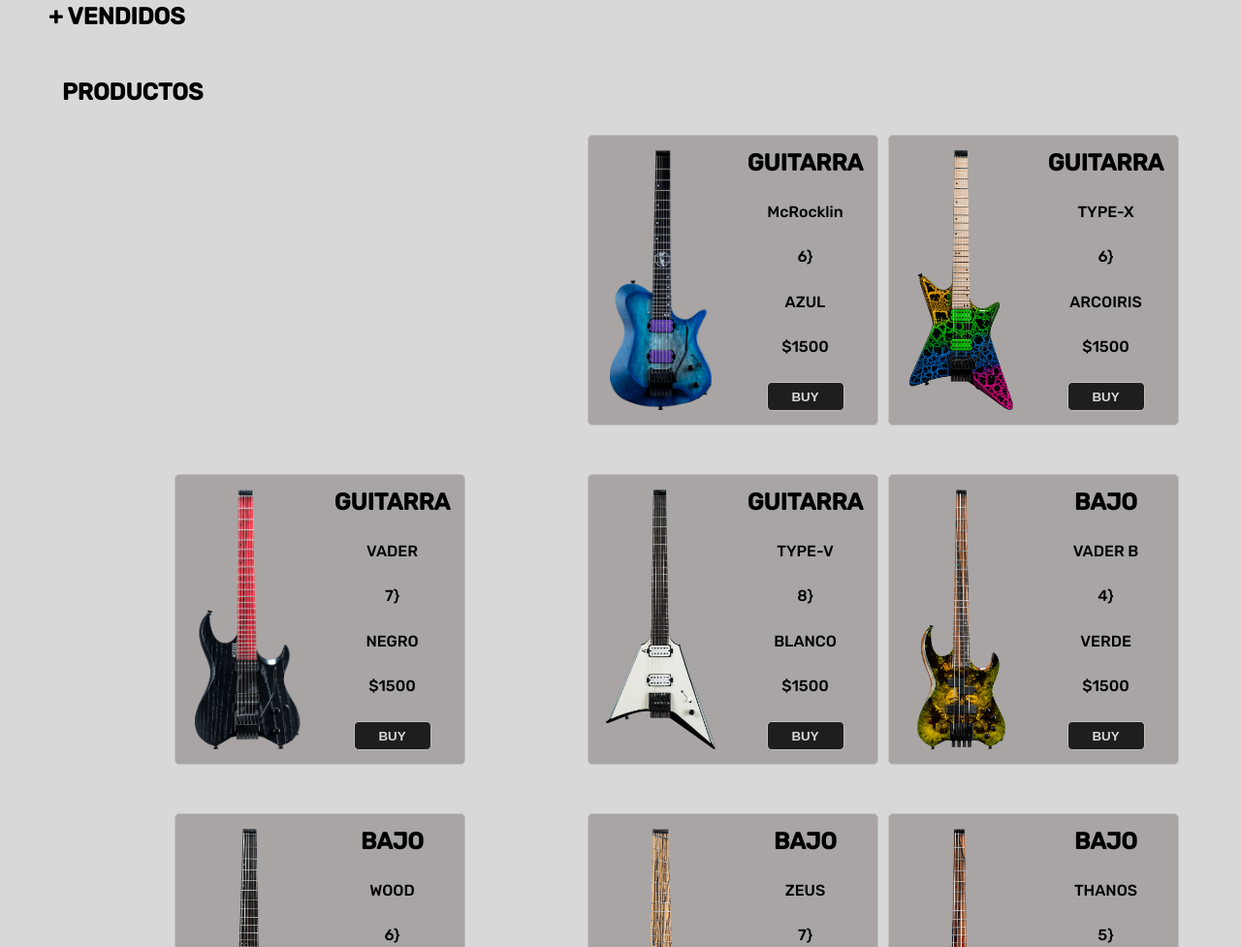
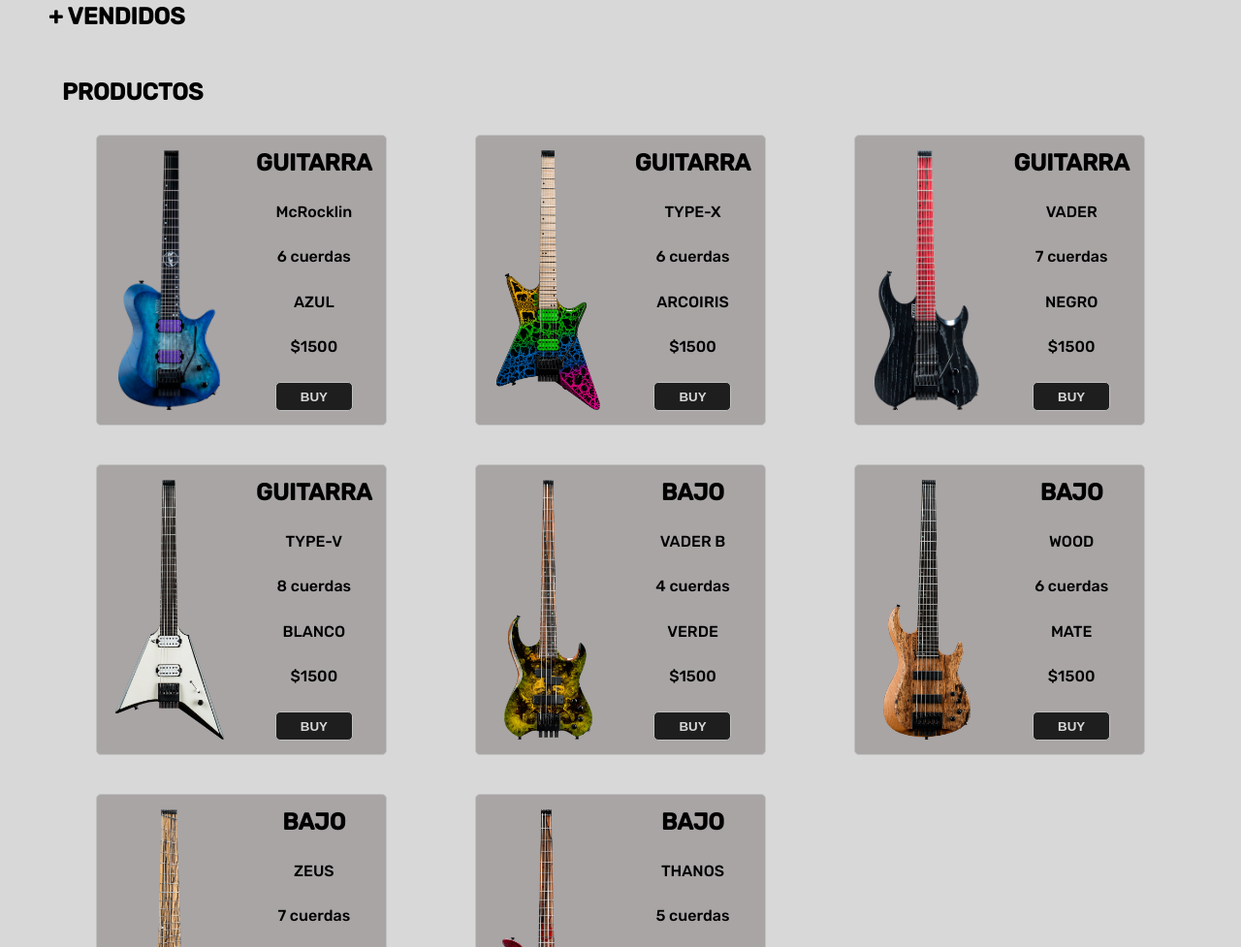
Before and after one commit to CHEIZTAIKO/javascreep, a website: page index.html in a window 1280 px wide. Shown: the part 287-1264 px from the top of the page at 97% size. Drawn offline with Linux system fonts and the light colour scheme.

Commit message:
arreglando el grid

```diff
--- a/js/script.js
+++ b/js/script.js
@@ -31,7 +31,7 @@ for(const producto of instrumentos){
             <div class="especificaciones">
                 <h2>${producto.tipo}</h2>
                 <p>${producto.modelo}</p>
-                <p>${producto.cuerdas}}</p>
+                <p>${producto.cuerdas} cuerdas</p>
                 <p>${producto.color}</p>
                 <p>$${producto.precio}</p>
                 <button type="submit">BUY</button>
@@ -39,9 +39,6 @@ for(const producto of instrumentos){
         </article>
     `
 }
-
-
-
 
 //FORMULARIO
 class Usuarios{
--- a/scss/partials/_productos.scss
+++ b/scss/partials/_productos.scss
@@ -2,9 +2,10 @@
 .productos{
     display:grid;
     grid-template-columns: 1fr;
-    gap: 10px;
+    gap: 20px;
     width: 90%;
     margin:50px auto ;
+    align-content: center;
     h2{
             font-size:1.5em;
             text-align: left;
@@ -13,9 +14,8 @@
         width: 300px;
         height: 300px;
         background-color: rgba(97, 89, 89, 0.4);
-        margin: 20px auto;
         display: flex;
-        flex-direction: row;
+        margin: 10px auto;
         border: $borde-2;
         border-radius: 5px;
         .img{
@@ -59,10 +59,10 @@
 
 @media (min-width:768px) {
     .productos{
-        grid-template-columns: 2fr;
-        grid-template-rows: 5fr;
+        grid-template-columns: auto;
+        grid-template-rows: auto;
         grid-template-areas:
-        "titulo ."
+        "titulo titulo"
         "card-1 card-2"
         "card-3 card-4"
         "card-a card-b"
@@ -100,40 +100,11 @@
 
 @media (min-width:1024px) {
     .productos{
-        grid-template-columns: 3fr;
-        grid-template-rows: 5fr;
         grid-template-areas:
-        "titulo . ."
-        ". card-1 card-2"
-        "card-3 card-4 card-a"
-        "card-b card-c card-d"
+        "titulo titulo titulo"
+        "card-1 card-2 card-3"
+        "card-4 card-a card-b"
+        "card-c card-d ."
         ;
     }
-    h2{
-        grid-area: titulo;
-    }
-    .card-1{
-        grid-area:card-1;
-    }
-    .card-2{
-        grid-area:card-2;
-    }
-    .card-3{
-        grid-area:card-3;
-    }
-    .card-4{
-        grid-area:card-4;
-    }
-    .card-a{
-        grid-area:card-a;
-    }
-    .card-b{
-        grid-area:card-b;
-    }
-    .card-c{
-        grid-area:card-c;
-    }
-    .card-d{
-        grid-area:card-d;
-    }
 }
```
Also changed, not shown: css/estilos.css.
